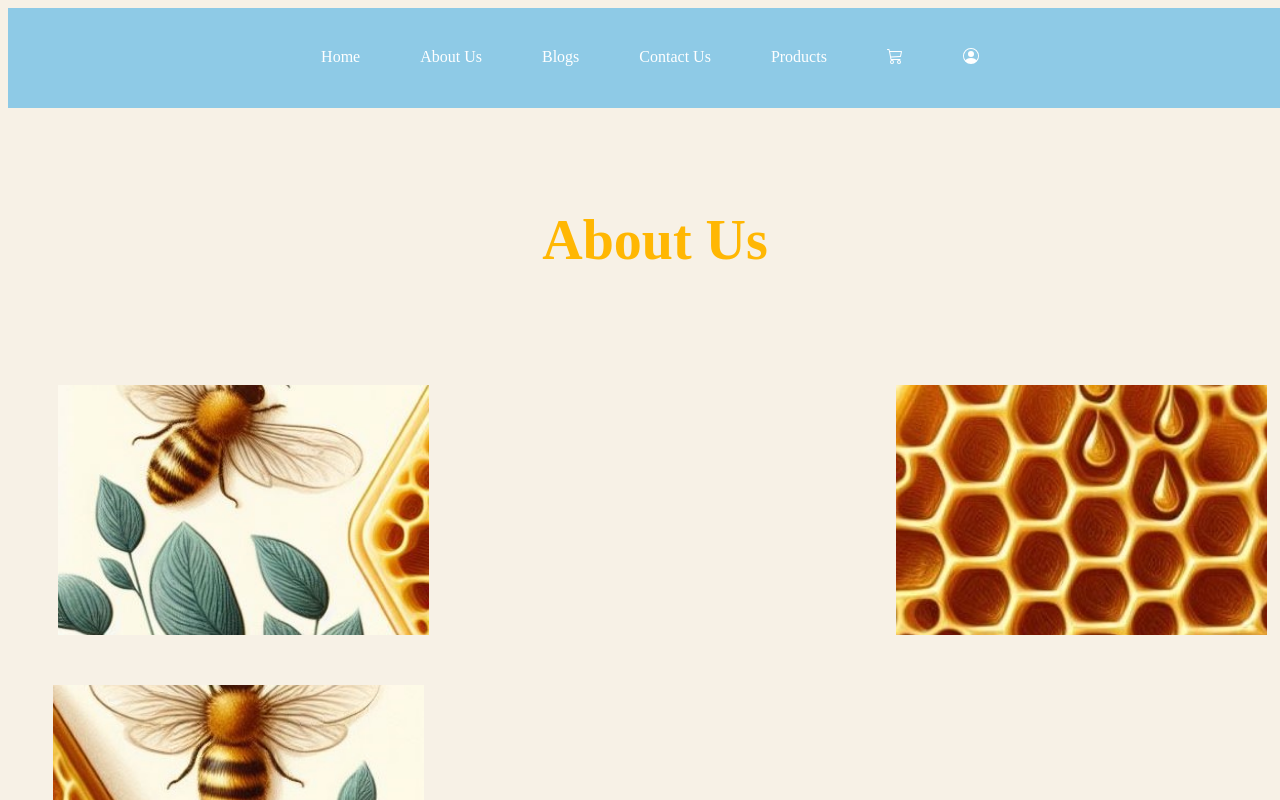
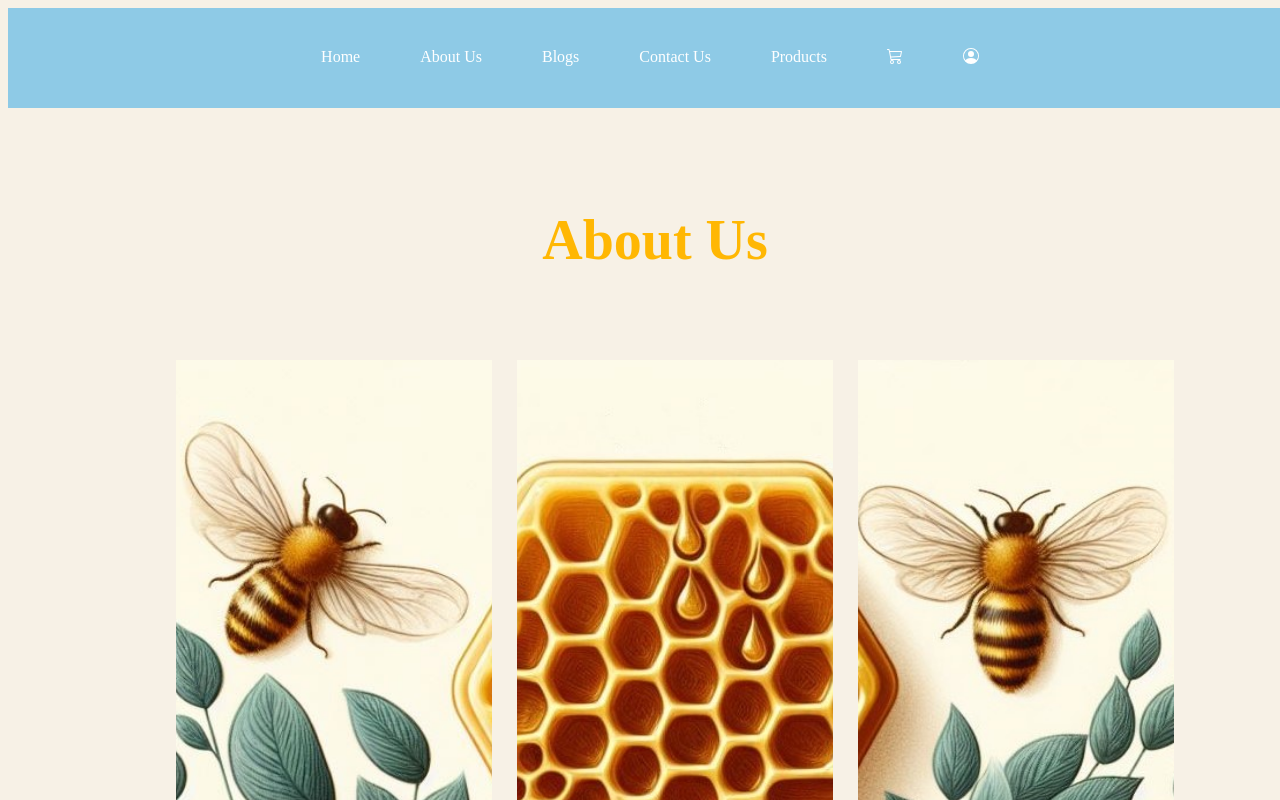
Before and after one commit to zubedafatima/BeesWax-Packaging, a React (Create React App) app in the folder react-beeswax/: page /about in a window 1280 px wide. Shown: the top 800 px of the page. Built offline with nearby package versions, Linux system fonts and the light colour scheme.

Commit message:
fixed overlap errors with products.js

```diff
--- a/react-beeswax/src/components/about.js
+++ b/react-beeswax/src/components/about.js
@@ -13,15 +13,15 @@ export function About() {
           <h1>About Us</h1>
         </div>
         <div className="sub-container">
-          <div className="product-section">
-            <div className="product-card">
-              <div className="product-img">
+          <div className="product-section1">
+            <div className="product-card1">
+              <div className="product-img1">
                 <img src={extra1} alt="" />
               </div>
-              <div className="card-overlay">
-                <div className="product-details">
-                  <div className="sub-details"></div>
-                  <div className="product-info">
+              <div className="card-overlay1">
+                <div className="product-details1">
+                  <div className="sub-details1"></div>
+                  <div className="product-info1">
                     <p>
                       Lorem ipsum dolor sit amet consectetur adipisicing elit. Ullam a voluptatum expedita inventore cupiditate! Deserunt placeat nam eligendi quibusdam dicta quos. Cumque pariatur ea aliquid excepturi deserunt consectetur debitis consequatur?
                     </p>
@@ -29,14 +29,14 @@ export function About() {
                 </div>
               </div>
             </div>
-            <div className="product-card">
-              <div className="product-img">
+            <div className="product-card1">
+              <div className="product-img1">
                 <img src={extra2} alt="" />
               </div>
-              <div className="card-overlay">
-                <div className="product-details">
-                  <div className="sub-details"></div>
-                  <div className="product-info">
+              <div className="card-overlay1">
+                <div className="product-details1">
+                  <div className="sub-details1"></div>
+                  <div className="product-info1">
                     <p>
                       Lorem ipsum dolor sit amet consectetur adipisicing elit. Ullam a voluptatum expedita inventore cupiditate! Deserunt placeat nam eligendi quibusdam dicta quos. Cumque pariatur ea aliquid excepturi deserunt consectetur debitis consequatur?
                     </p>
@@ -44,14 +44,14 @@ export function About() {
                 </div>
               </div>
             </div>
-            <div className="product-card">
-              <div className="product-img">
+            <div className="product-card1">
+              <div className="product-img1">
                 <img src={extra3} alt="" />
               </div>
-              <div className="card-overlay">
-                <div className="product-details">
-                  <div className="sub-details"></div>
-                  <div className="product-info">
+              <div className="card-overlay1">
+                <div className="product-details1">
+                  <div className="sub-details1"></div>
+                  <div className="product-info1">
                     <p>
                       Lorem ipsum dolor sit amet consectetur adipisicing elit. Ullam a voluptatum expedita inventore cupiditate! Deserunt placeat nam eligendi quibusdam dicta quos. Cumque pariatur ea aliquid excepturi deserunt consectetur debitis consequatur?
                     </p>
--- a/react-beeswax/src/styles/AboutStyle.css
+++ b/react-beeswax/src/styles/AboutStyle.css
@@ -25,7 +25,7 @@
     height: 50%;
   }
 
-  .product-section {
+  .product-section1 {
     display: flex;
     justify-content: center;
     align-items: center;
@@ -34,7 +34,7 @@
     width: 100%;
   }
 
-  .product-card {
+  .product-card1 {
     position: relative;
     width: 25%;
     height: 600px;
@@ -47,11 +47,11 @@
     transition: transform 0.3s;
   }
 
-  .product-card:first-child {
+  .product-card1:first-child {
     margin-left: 30px;
   }
 
-  .card-overlay {
+  .card-overlay1 {
     position: absolute;
     top: 0;
     left: 0;
@@ -64,28 +64,28 @@
     transform: translateY(-100%);
   }
 
-  .product-card:hover .card-overlay {
+  .product-card1:hover .card-overlay1 {
     opacity: 1;
     transform: translateY(0);
   }
 
-  .product-img {
+  .product-img1 {
     height: 600px;
     width: 100%;
     transition: transform 0.3s;
   }
 
-  .product-card:hover .product-img {
+  .product-card1:hover .product-img1 {
     transform: scale(1.1);
   }
 
-  .product-img img {
+  .product-img1 img {
     height: 100%;
     width: 100%;
     object-fit: cover;
   }
 
-  .product-details {
+  .product-details1 {
     position: absolute;
     bottom: 0;
     left: 0;
@@ -97,11 +97,11 @@
     background-color: #8ecae6;
   }
 
-  .product-card:hover .product-details {
+  .product-card1:hover .product-details1 {
     opacity: 1;
   }
 
-  .sub-details {
+  .sub-details1 {
     display: flex;
     justify-content: space-between;
   }
```
